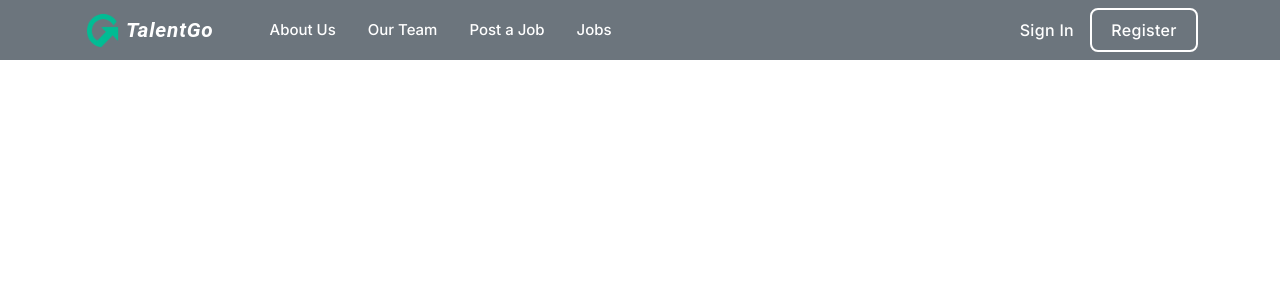
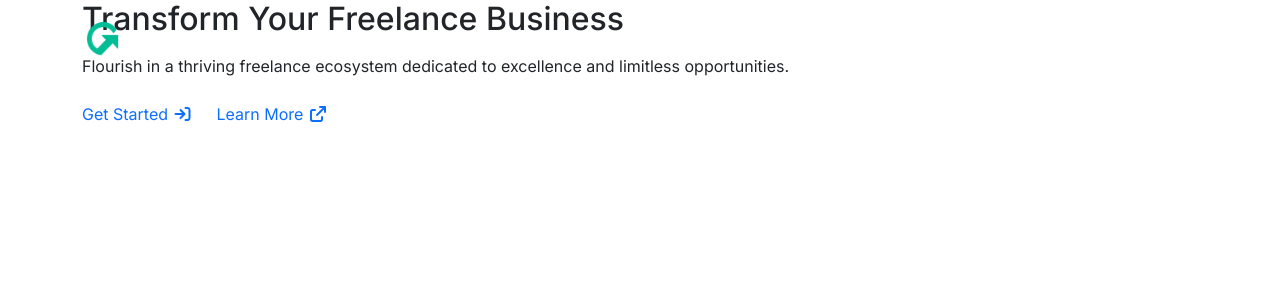
Before and after one commit to athikapriya/django-job-portal, a Django app: template base/templates/base/index.html in a window 1280 px wide. Shown: the top 300 px of the page. Run offline with Django 3.2, Linux system fonts and the light colour scheme; the template is opened without the code that fills it, so the values that code supplies are empty; some libraries are stand-ins or nearby versions; some web fonts are replaced.

Commit message:
add homepage hero-section

```diff
--- a/base/templates/base/index.html
+++ b/base/templates/base/index.html
@@ -29,7 +29,7 @@
     <!-- header starts here -->
     <header>
         <!-- nav starts -->
-        <nav class="navbar navbar-expand-lg py-2 bg-secondary">
+        <nav class="navbar navbar-expand-lg py-3 fixed-top ">
             <div class="container align-items-center ">
                 <!-- navbar logo -->
                 <a href="{% url 'homepage' %}" class="nav-logo__container text-decoration-none d-flex align-items-center ">
@@ -88,7 +88,16 @@
     <main>
         <!-- hero starts here -->
         <section id="hero-section">
-
+            <div class="container">
+                <div class="hero-contents">
+                    <h2 class="hero-heading">Transform Your <span>Freelance</span> Business</h2>
+                    <p class="hero-description mt-2 mt-lg-3">Flourish in a thriving freelance ecosystem dedicated to excellence and limitless opportunities.</p>
+                    <div class="hero-buttons d-flex mt-4 mt-lg-4">
+                        <a href="#" class="text-decoration-none my-btn get-started__btn me-4 ">Get Started <i class="fa-solid fa-arrow-right-to-bracket"></i> </a>
+                        <a href="#" class="text-decoration-none my-btn learn-more__btn">Learn More <i class="fa-solid fa-arrow-up-right-from-square"></i> </a>
+                    </div>
+                </div>
+            </div>
         </section>
         <!-- hero ends here -->
     </main>
```
